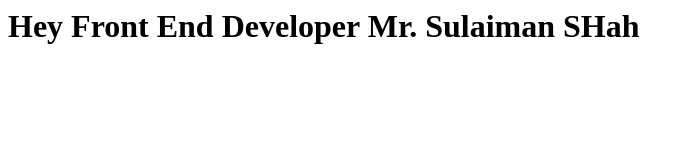
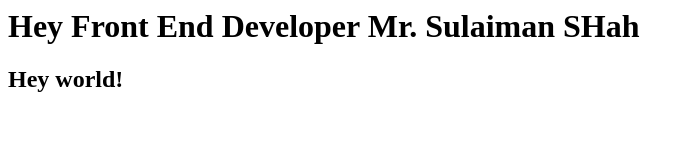
Before and after one commit to SulaimanShah123/LocalRepo, a plain HTML site: page index.html in a window 1280 px wide. Shown: the whole page, without its empty margins (0-695 px from the left). Drawn offline with Linux system fonts and the light colour scheme.

Commit message:
changes in new branch

```diff
--- a/index.html
+++ b/index.html
@@ -1 +1,2 @@
 <h1> Hey Front End Developer Mr. Sulaiman SHah</h1>
+<h2> Hey world!</h2>
```
